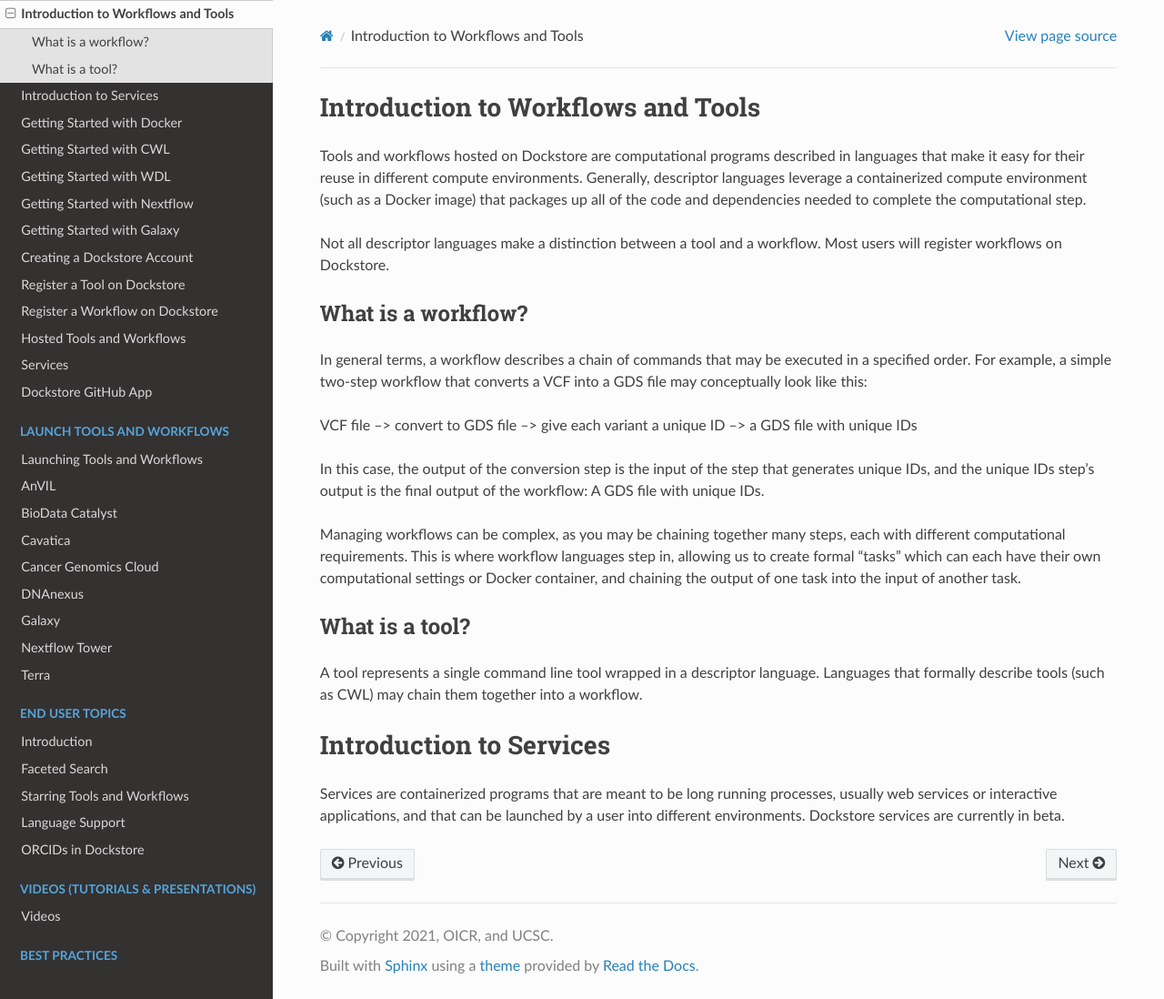
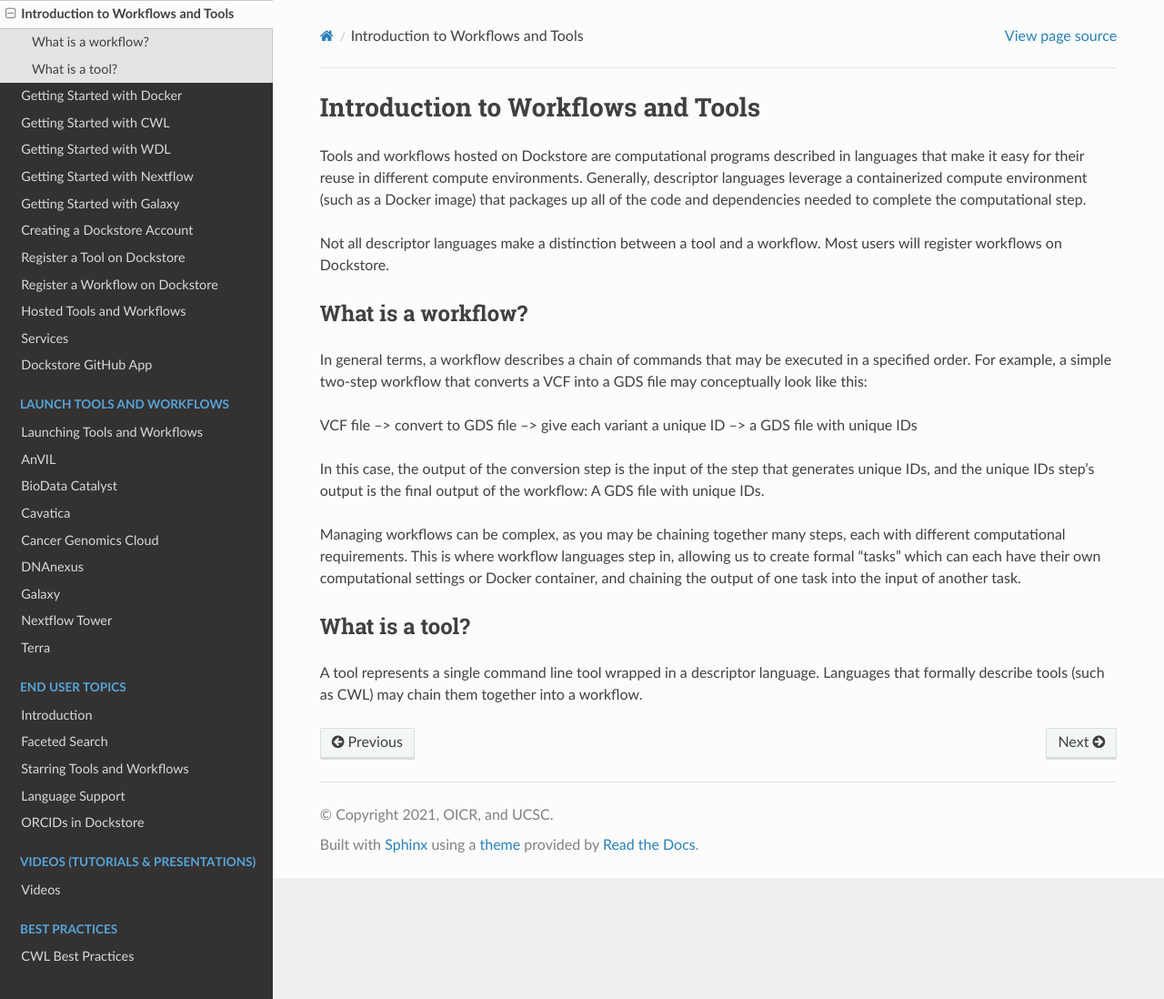
Before and after one commit to dockstore/dockstore-documentation, a Sphinx documentation site: the page built from docs/getting-started/intro-to-dockstore-tools-and-workflows.rst, in a window 1280 px wide and 1098 px high. Shown: the whole window at 91% size. Built offline with Sphinx 7.4.7 and the Read the Docs theme 2.0.0, drawn with Linux system fonts in a browser that asks for light colours.

Commit message:
Update intro-to-dockstore-tools-and-workflows.rst

```diff
--- a/docs/getting-started/intro-to-dockstore-tools-and-workflows.rst
+++ b/docs/getting-started/intro-to-dockstore-tools-and-workflows.rst
@@ -1,5 +1,5 @@
 Introduction to Workflows and Tools
-==============================================
+====================================
 
 Tools and workflows hosted on Dockstore are computational programs described in languages that make it easy for their reuse in different compute environments. Generally, descriptor languages leverage a containerized compute environment (such as a Docker image) that packages up all of the code and dependencies needed to complete the computational step.
 
@@ -19,9 +19,3 @@
 What is a tool?
 ---------------
 A tool represents a single command line tool wrapped in a descriptor language.  Languages that formally describe tools (such as CWL) may chain them together into a workflow.
-
-
-Introduction to Services
-==============================================
-
-Services are containerized programs that are meant to be long running processes, usually web services or interactive applications, and that can be launched by a user into different environments. Dockstore services are currently in beta.
```
